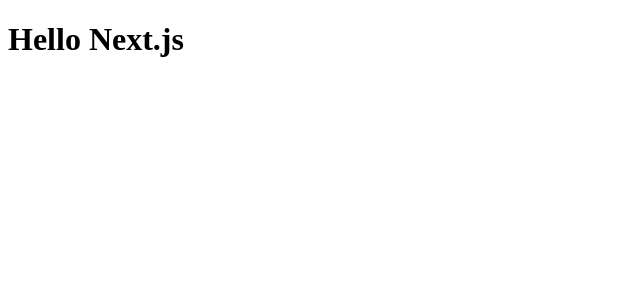
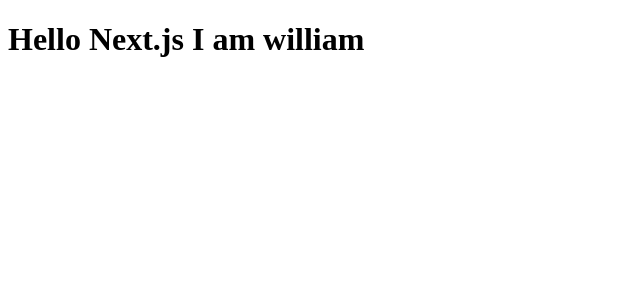
Before and after one commit to platzi/gh-next-actions, a Next.js app: page / in a window 1280 px wide. Shown: the top 300 px of the page, without its empty margins (0-640 px from the left). Built offline with nearby package versions, Linux system fonts and the light colour scheme.

Commit message:
create workflow test

```diff
--- a/src/pages/index.js
+++ b/src/pages/index.js
@@ -1,7 +1,7 @@
 export default function Home() {
   return (
     <>
-      <h1>Hello Next.js</h1>
+      <h1>Hello Next.js I am william</h1>
     </>
   );
 }
```
Also changed, not shown: .eslintrc.js.
